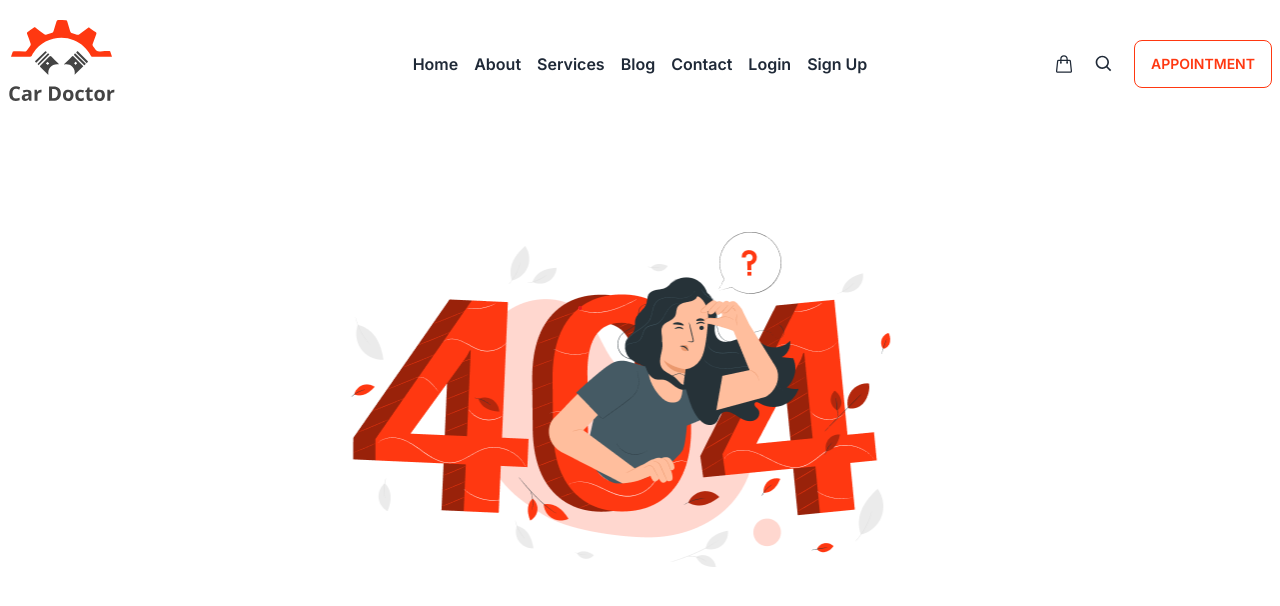
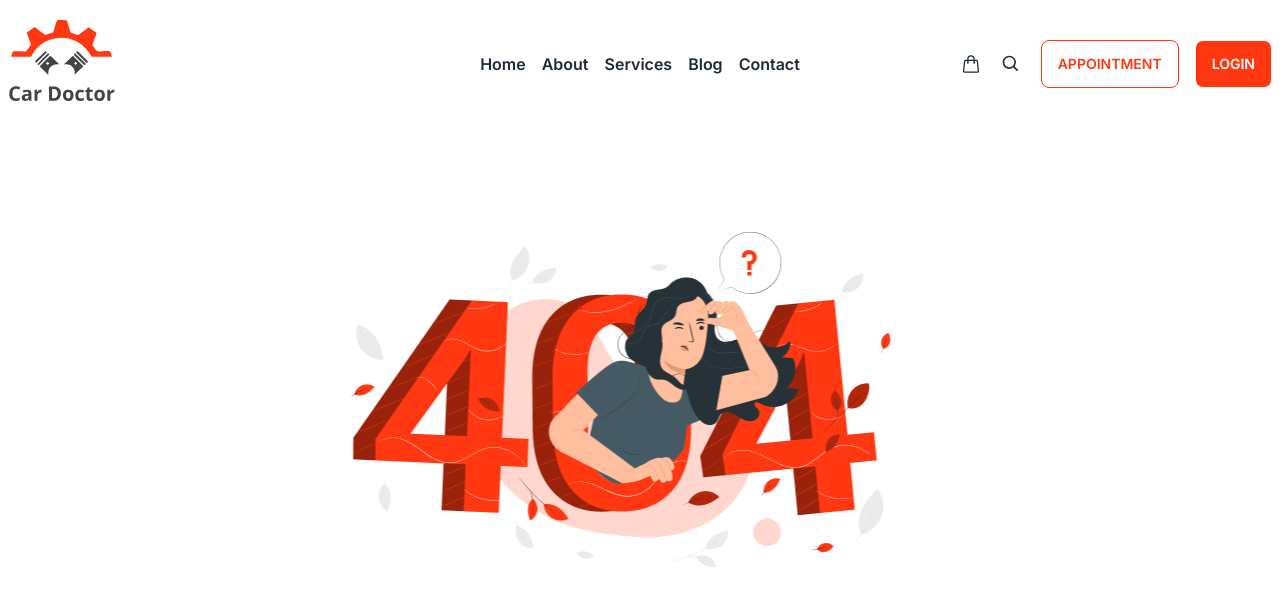
Before and after one commit to mashfikur/react-car-doctor, a React (Vite) app: page /checkout/1 in a window 1280 px wide. Shown: the top 606 px of the page. Built offline with nearby package versions, Linux system fonts and the light colour scheme; no server answers.

Commit message:
service booking process implemented

```diff
--- a/src/pages/CheckOut.jsx
+++ b/src/pages/CheckOut.jsx
@@ -1,9 +1,19 @@
-import { useLoaderData, useParams } from "react-router-dom";
+import { useContext, useEffect } from "react";
+import { useLoaderData, useNavigate } from "react-router-dom";
+import { AuthContext } from "../Authentication/AuthProvider";
+import axios from "axios";
+import toast from "react-hot-toast";
 
 const CheckOut = () => {
-  const { id } = useParams();
   const serviceData = useLoaderData();
-  const { _id, title, img, price } = serviceData;
+  const { title, img, price } = serviceData;
+
+  const { user } = useContext(AuthContext);
+  const navigate = useNavigate();
+
+  useEffect(() => {
+    window.scrollTo(0, 0);
+  }, []);
 
   const handleSubmit = (e) => {
     e.preventDefault();
@@ -15,7 +25,25 @@ const CheckOut = () => {
     const email = form.email.value;
     const message = form.message.value;
 
-    console.log(name, date, phone, email, message);
+    const bookingInfo = {
+      userId: user.uid,
+      title,
+      img,
+      price,
+      userName: name,
+      date,
+      phone,
+      email,
+      message,
+    };
+
+    // storing info in database
+    axios.post("http://localhost:5000/bookings", bookingInfo).then((data) => {
+      if (data?.data?.insertedId) {
+        toast.success("Order Confirmed , Thank You ! ");
+        navigate(-1);
+      }
+    });
   };
 
   return (
@@ -42,12 +70,13 @@ const CheckOut = () => {
                 type="text"
                 name="name"
                 required
+                defaultValue={user && user?.displayName}
               />
             </div>
             <div className="flex-1">
               <input
                 className="w-full rounded-md py-4 px-6"
-                placeholder="Last Name"
+                placeholder="servicing date"
                 type="date"
                 name="date"
                 required
@@ -71,6 +100,7 @@ const CheckOut = () => {
                 type="email"
                 name="email"
                 required
+                defaultValue={user && user?.email}
               />
             </div>
           </div>
--- a/src/pages/Login.jsx
+++ b/src/pages/Login.jsx
@@ -8,7 +8,7 @@ import { AuthContext } from "../Authentication/AuthProvider";
 import toast from "react-hot-toast";
 
 const Login = () => {
-  const { userSignIn } = useContext(AuthContext);
+  const { userSignIn, setLoading } = useContext(AuthContext);
   const navigate = useNavigate();
 
   const handleLogin = (e) => {
@@ -28,6 +28,7 @@ const Login = () => {
       })
       .catch((error) => {
         toast.error(error.code);
+        setLoading(false);
       });
   };
 
--- a/src/shared/Navbar.jsx
+++ b/src/shared/Navbar.jsx
@@ -7,7 +7,7 @@ import { AuthContext } from "../Authentication/AuthProvider";
 import toast from "react-hot-toast";
 
 const Navbar = () => {
-  const { user, userSignOut } = useContext(AuthContext);
+  const { user, userSignOut, loading } = useContext(AuthContext);
 
   const navLink = (
     <>
@@ -16,14 +16,6 @@ const Navbar = () => {
       <NavLink to="/demo">Services</NavLink>
       <NavLink to="/demo">Blog</NavLink>
       <NavLink to="/demo">Contact</NavLink>
-      {user ? (
-        <NavLink to="/login">Log Out</NavLink>
-      ) : (
-        <>
-          <NavLink to="/login">Login</NavLink>
-          <NavLink to="/sign-up">Sign Up</NavLink>
-        </>
-      )}
     </>
   );
 
@@ -86,13 +78,21 @@ const Navbar = () => {
                   Appointment
                 </button>
 
-                {user && (
+                {loading ? (
+                  <span className="loading loading-spinner loading-lg"></span>
+                ) : user ? (
                   <button
                     onClick={handleLogOut}
                     className="btn  bg-main text-white  hover:bg-main  hover:border-main "
                   >
                     Log Out
                   </button>
+                ) : (
+                  <Link to="/login">
+                    <button className="btn  bg-main text-white  hover:bg-main  hover:border-main ">
+                      Login
+                    </button>
+                  </Link>
                 )}
               </div>
             </div>
```
